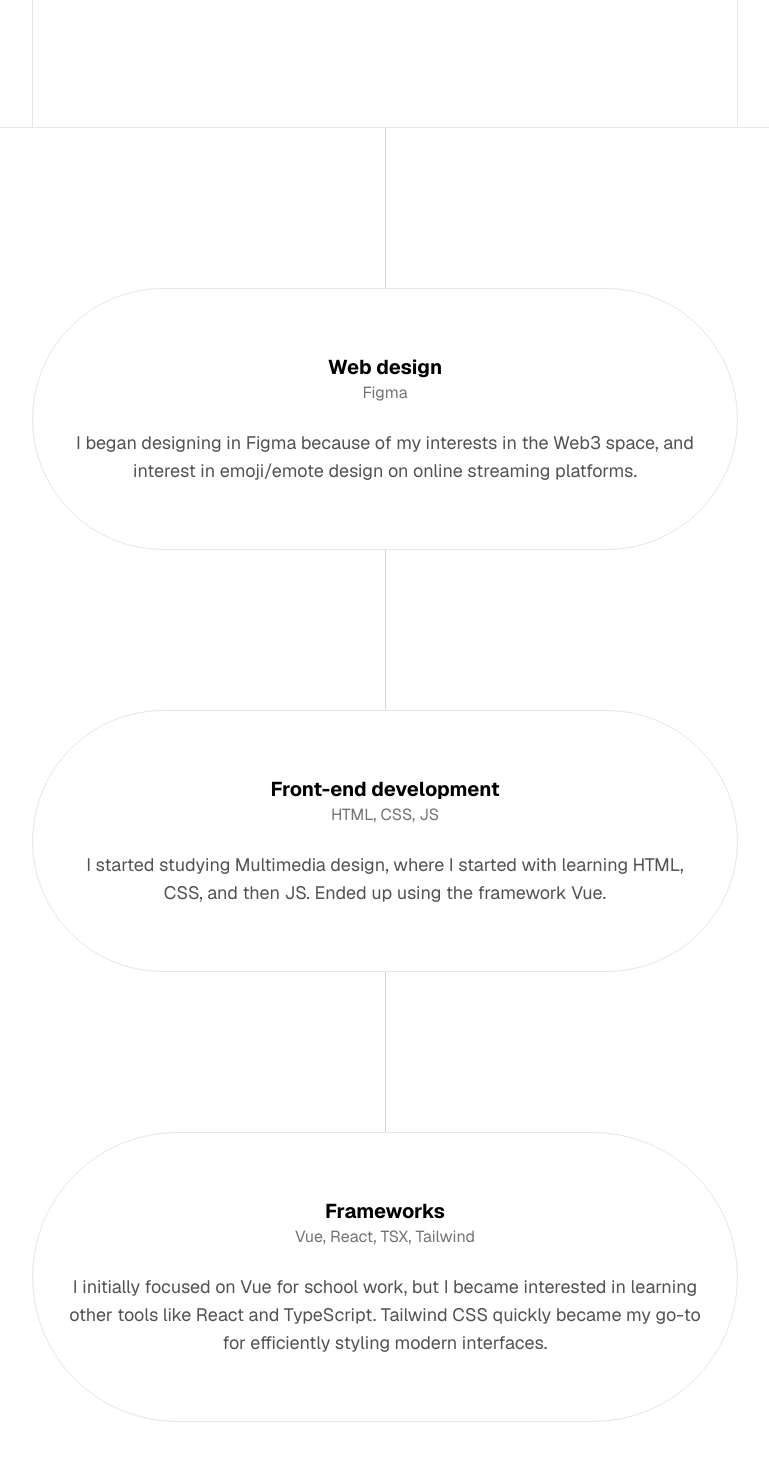
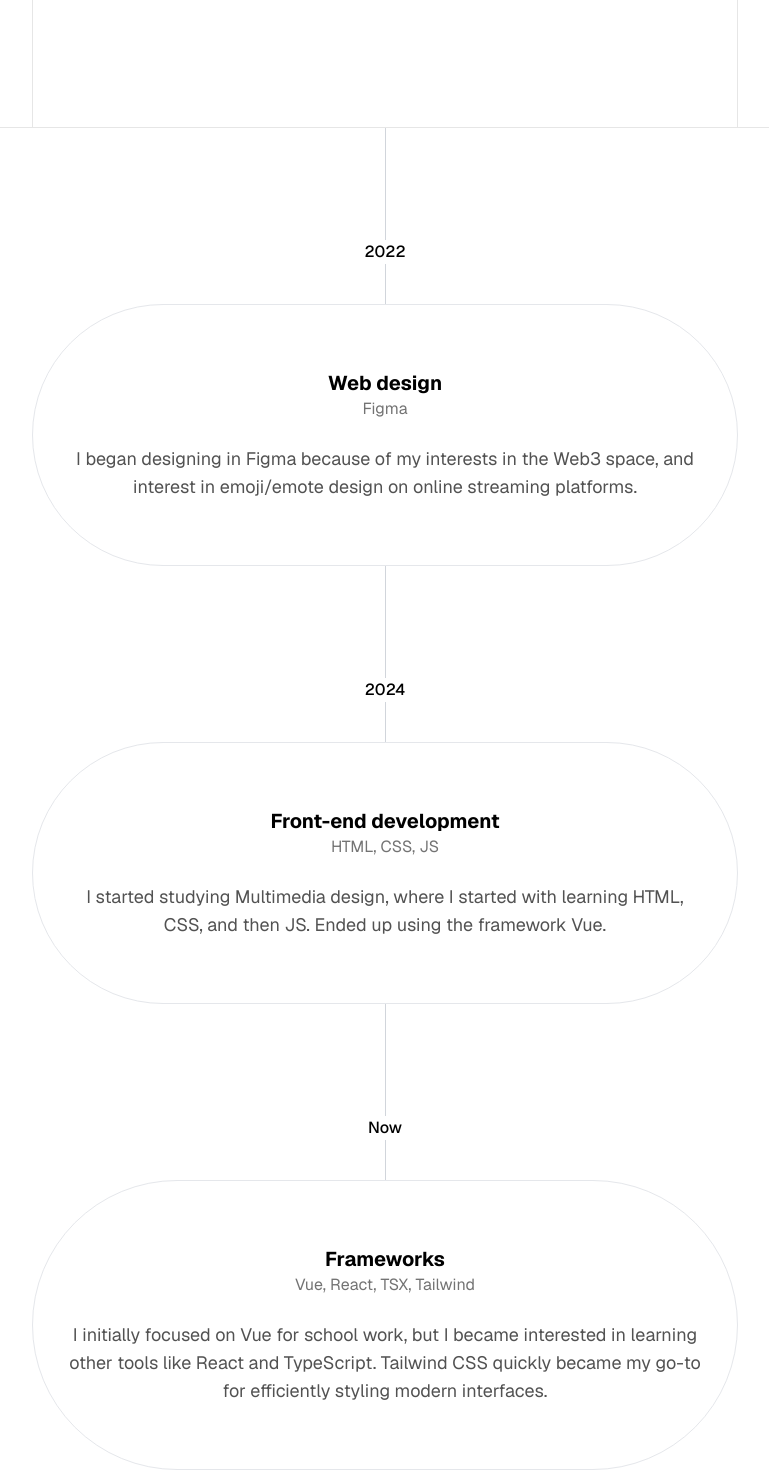
Before and after one commit to migoll/chrlnd.com, a Next.js app: page / in a window 1280 px wide. Shown: the part 1649-3119 px from the top of the page, without its empty margins (255-1024 px from the left). Before the commit the page ends 3071 px from the top, so only its background shows below. Built offline with nearby package versions, Linux system fonts and the light colour scheme.

Commit message:
fixed styling

```diff
--- a/src/app/page.tsx
+++ b/src/app/page.tsx
@@ -62,7 +62,7 @@ export default function HomePage() {
           <FontAwesomeIcon icon={faFigma} className="size-12" />
         </div>
       </Section>
-      <BubbleSection>
+      <BubbleSection index={0}>
         <div className="pb-6">
           <h2 className="text-xl font-bold">Web design</h2>
           <h3 className="text-neutral-500">Figma</h3>
@@ -72,7 +72,7 @@ export default function HomePage() {
           and interest in emoji/emote design on online streaming platforms.
         </p>
       </BubbleSection>
-      <BubbleSection>
+      <BubbleSection index={1}>
         <div className="pb-6">
           <h2 className="text-xl font-bold">Front-end development</h2>
           <h3 className="text-neutral-500">HTML, CSS, JS</h3>
@@ -82,7 +82,7 @@ export default function HomePage() {
           HTML, CSS, and then JS. Ended up using the framework Vue.
         </p>
       </BubbleSection>
-      <BubbleSection>
+      <BubbleSection index={2}>
         <div className="pb-6">
           <h2 className="text-xl font-bold">Frameworks</h2>
           <h3 className="text-neutral-500">Vue, React, TSX, Tailwind</h3>
--- a/src/components/bubble-section.tsx
+++ b/src/components/bubble-section.tsx
@@ -7,11 +7,19 @@ export interface BubbleSectionProps {
   containerClassName?: string;
   // this is to control the 1x line between the "bubbles"
   lineClassName?: string;
+  index: number;
 }
 
 export function BubbleSection(props: BubbleSectionProps) {
-  const { children, contentClassName, containerClassName, lineClassName } =
-    props;
+  const {
+    children,
+    contentClassName,
+    containerClassName,
+    lineClassName,
+    index,
+  } = props;
+
+  const years = ["2022", "2024", "Now"];
 
   return (
     <div
@@ -20,7 +28,9 @@ export function BubbleSection(props: BubbleSectionProps) {
         containerClassName
       )}
     >
-      <div className={clsx("w-[1px] h-40 bg-gray-300", lineClassName)}></div>
+      <div className={clsx("w-[1px] h-28 bg-gray-300", lineClassName)}></div>
+      <p className="text-base">{years[index]}</p>
+      <div className={clsx("w-[1px] h-10 bg-gray-300", lineClassName)}></div>
       <div
         className={clsx(
           "border rounded-full py-16 flex justify-center items-center flex-col text-center max-w-screen-sm w-full box-content px-8",
@@ -29,7 +39,7 @@ export function BubbleSection(props: BubbleSectionProps) {
       >
         {/* div container to make sure my BubbleSections have the same width as
         the other sections */}
-        <div className="gap-6">{children}</div>
+        <div>{children}</div>
       </div>
     </div>
   );
```
